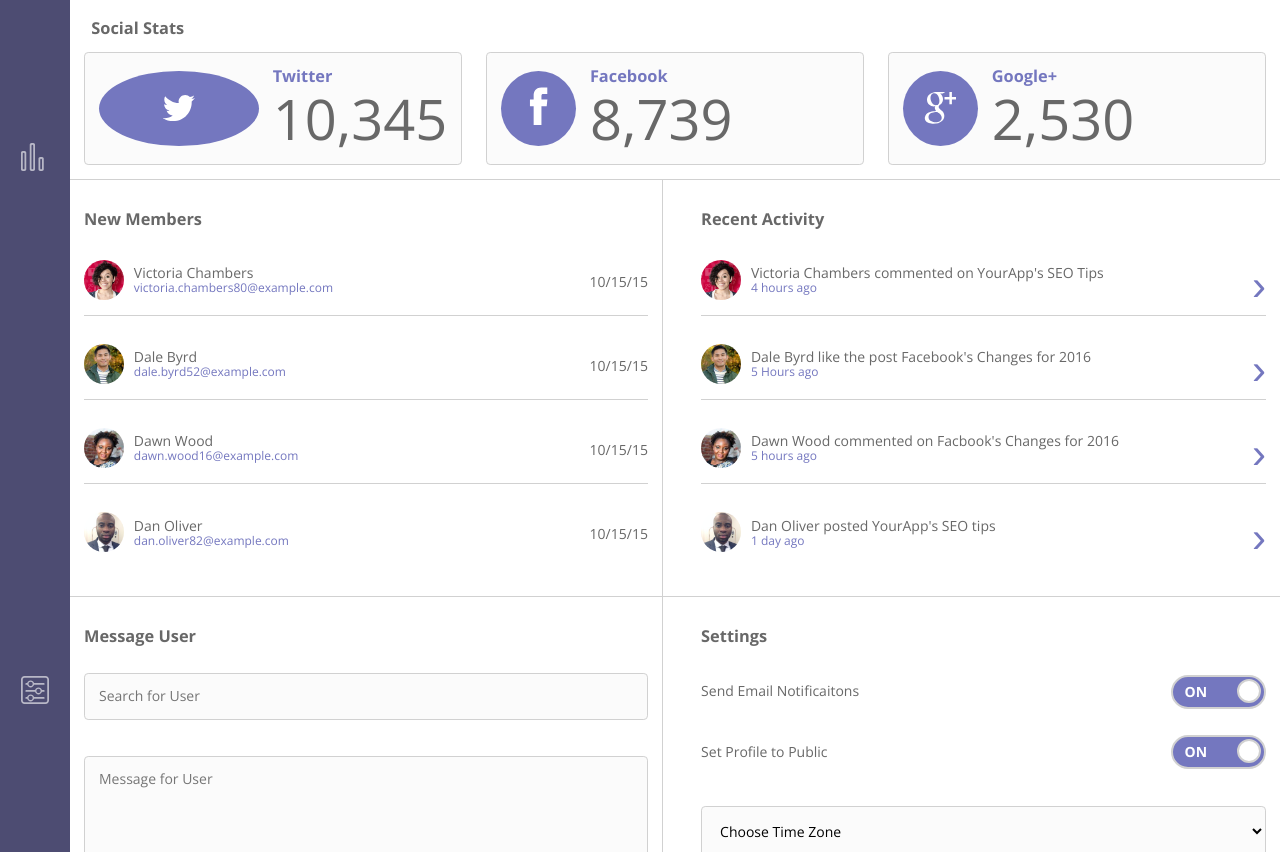
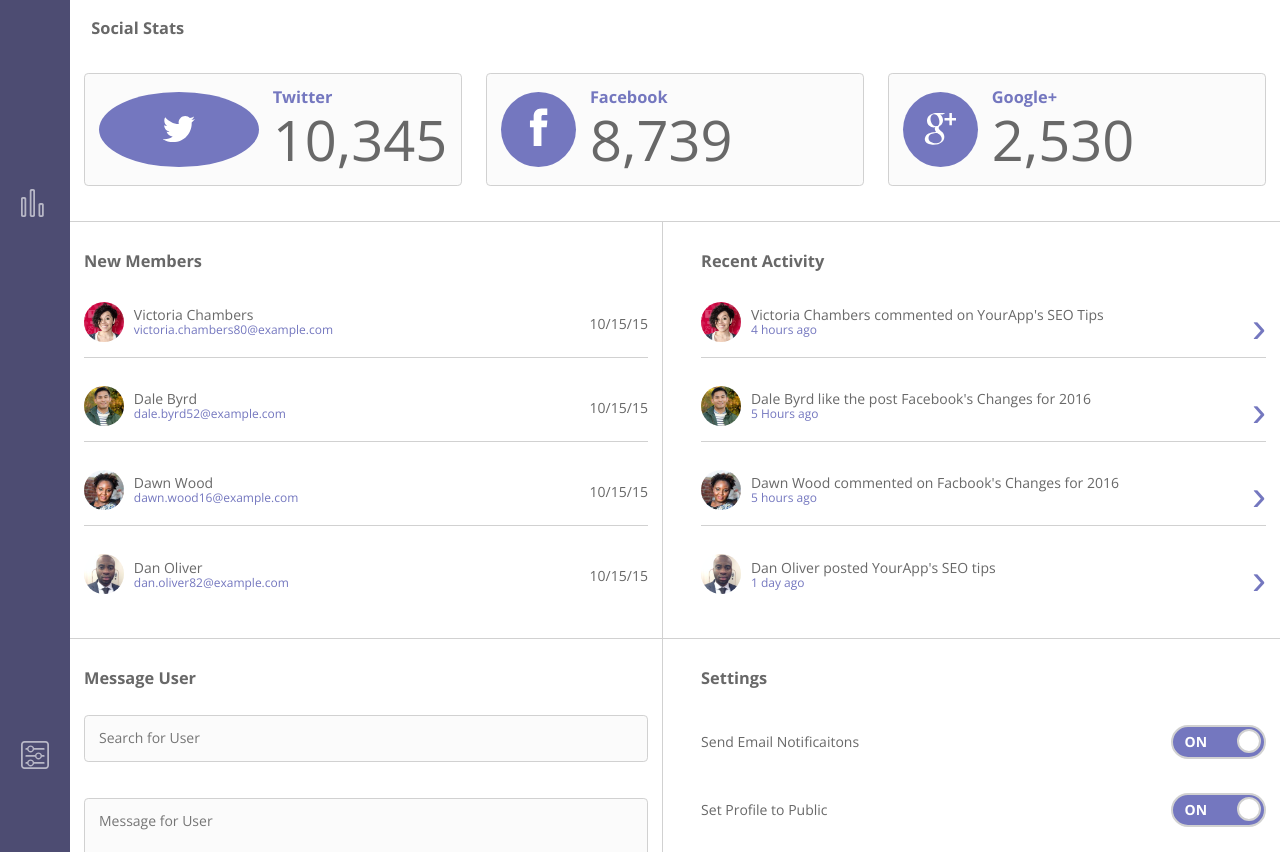
Before and after one commit to jimmy-guzman/techdegree-project-9, a plain HTML site: page index.html in a window 1280 px wide. Shown: the part 1235-2087 px from the top of the page. Drawn offline with nearby package versions, Linux system fonts and the light colour scheme; no server answers.

Commit message:
fixed mobile version social icon, fixed message box height

```diff
--- a/index.html
+++ b/index.html
@@ -313,7 +313,7 @@
                             <ul id="autocompleteNames" class="autocomplete-list">
 
                             </ul>
-                            <textarea id="message" name="user_message" rows="5" placeholder="Message for User"></textarea>
+                            <textarea id="message" name="user_message" rows="7" placeholder="Message for User"></textarea>
 
                             <button id="sendButton" class="btn primary" type="button">Send </button>
                         </form>
--- a/scss/components/_widgets.scss
+++ b/scss/components/_widgets.scss
@@ -5,7 +5,6 @@
   @include e(buttons-container) {
     margin-top: 1.3em;
     button {
-
       padding: 0.3em;
       border-radius: 1em;
       margin-right: 1em;
@@ -18,7 +17,7 @@
     .selected {
       background: $de-york;
       color: $white;
-      transition: .7s;
+      transition: 0.7s;
     }
   }
   @include e(title) {
@@ -68,11 +67,9 @@
   }
 }
 
-
-
 //----- social stats widget -----
 .social-icon {
-  @include e(bg){
+  @include e(bg) {
     padding: 1em;
     margin-left: 0;
     background: $primary-color;
@@ -89,21 +86,24 @@
       fill: #fff;
     }
     @include m(twitter) {
-      width: 175px;
+      @include mq(medium) {
+        width: 175px;
+      }
+
     }
   }
   @include m(twitter) {
-    transform:  translateY(3px);
+    transform: translateY(3px);
   }
   @include m(facebook) {
     transform: translateY(-3.3px);
   }
-  @include e(container){
+  @include e(container) {
     background: $alabaster;
     @include flex (flex, row, $items: center);
     margin-bottom: 1.3em;
     @include mq(medium) {
-      margin: 0 auto;
+      margin: 1.5em auto;
     }
     padding: 1em;
     @extend %border-default;
@@ -119,7 +119,7 @@
       }
     }
   }
-  @include e(text){
+  @include e(text) {
     margin-left: 1em;
   }
 }
```
Also changed, not shown: css/styles.css, 1 other file.
